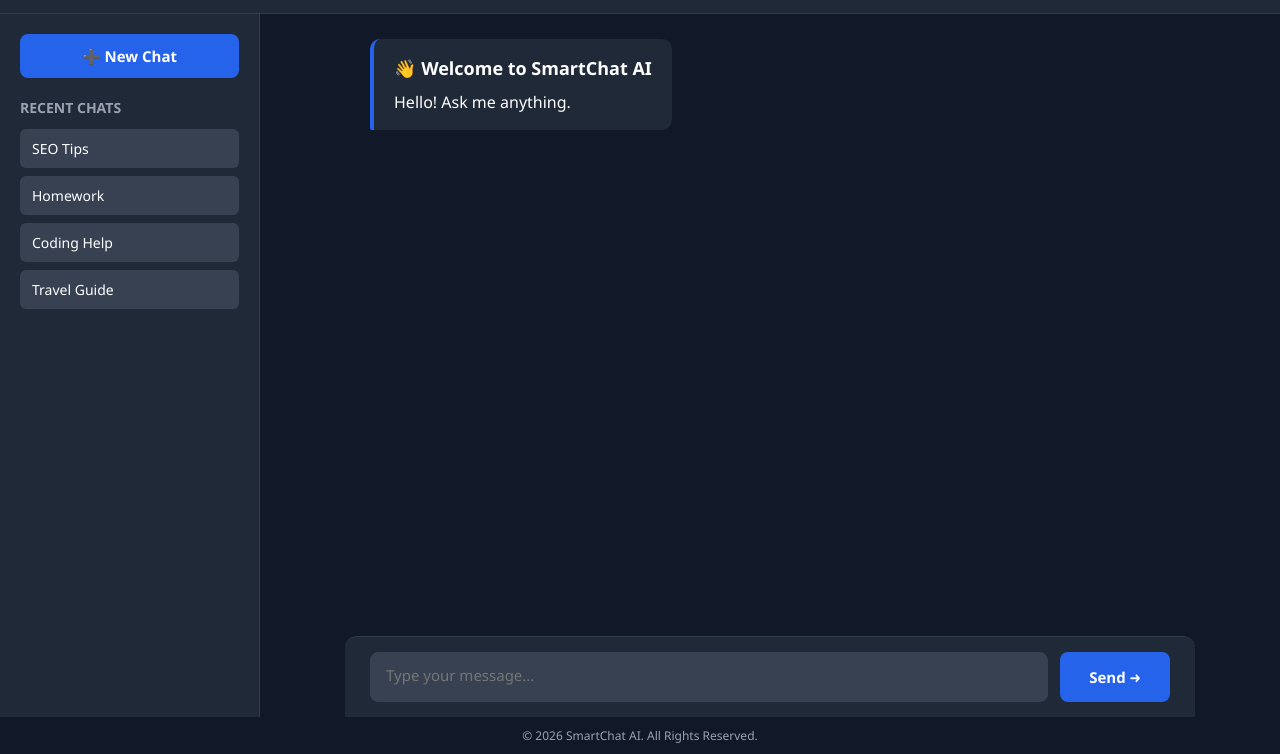
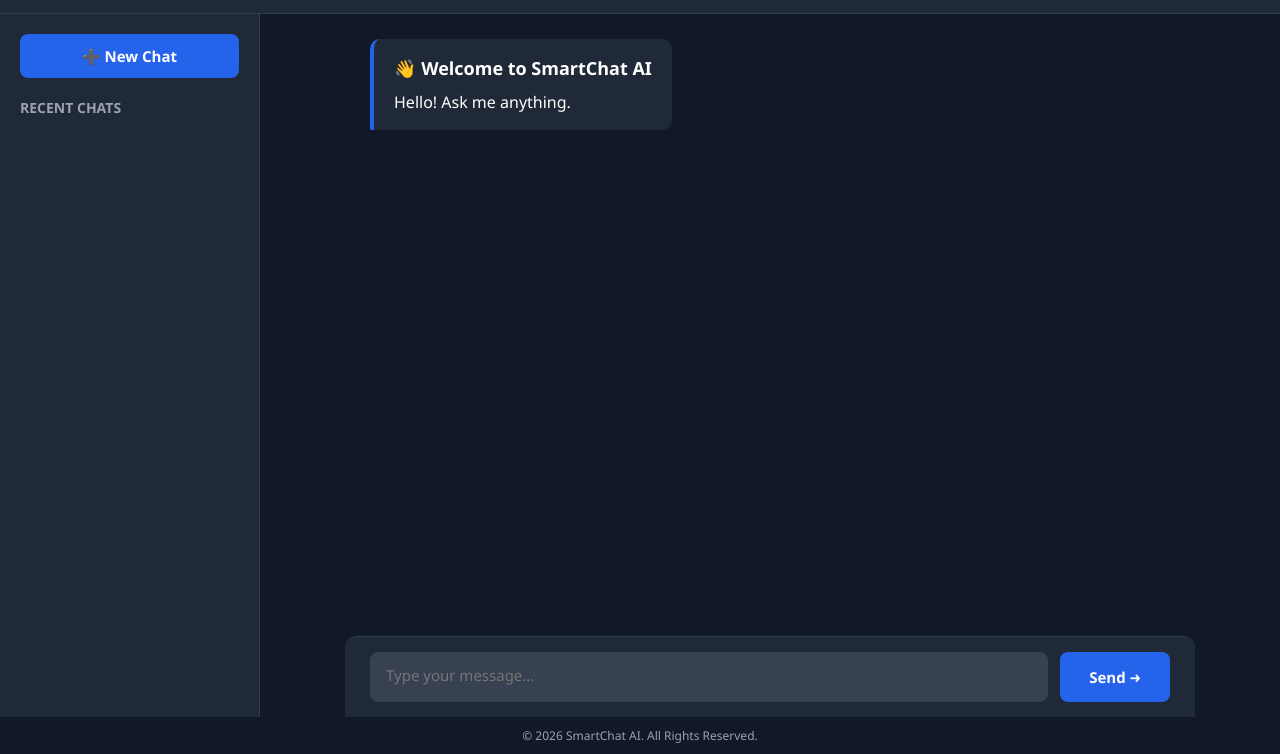
Before and after one commit to mysmarttools/smartchat-ai, a website: page index.html in a window 1280 px wide. Shown: the part 46-800 px from the top of the page. Drawn offline with Linux system fonts and the light colour scheme.

Commit message:
Update index.html

```diff
--- a/index.html
+++ b/index.html
@@ -29,14 +29,13 @@
             </button>
 
             <div class="chat-history">
-                <h3>Recent Chats</h3>
-                <ul>
-                    <li>SEO Tips</li>
-                    <li>Homework</li>
-                    <li>Coding Help</li>
-                    <li>Travel Guide</li>
-                </ul>
-            </div>
+
+    <h3>Recent Chats</h3>
+
+    <ul id="historyList">
+    </ul>
+
+</div>
         </aside>
 
         <!-- Main Workspace (Chat Area + Input) -->
```
